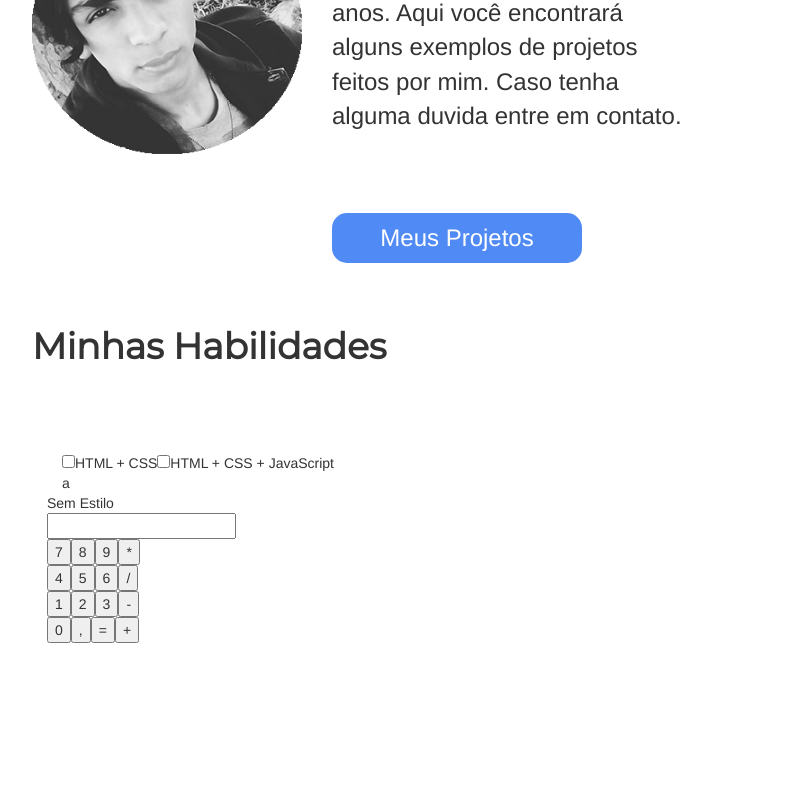
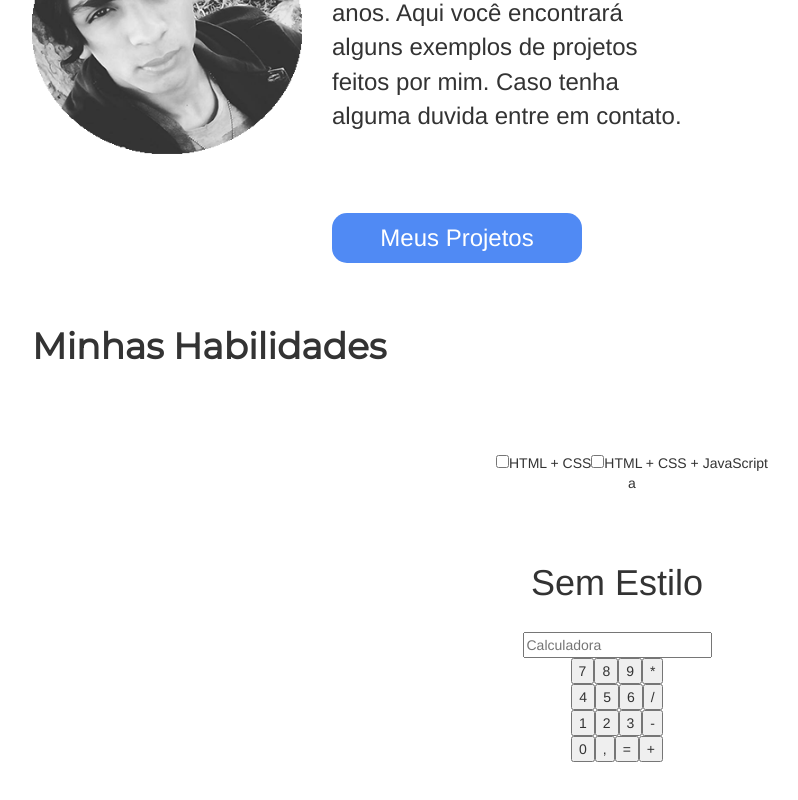
Before and after one commit to duansydor/portfolio, a React (Create React App) app: page /#/ in a window 1280 px wide. Shown: the part 402-1202 px from the top of the page, without its empty margins (53-851 px from the left). Built offline with nearby package versions, Linux system fonts and the light colour scheme.

Commit message:
added styles to calculator

```diff
--- a/src/assets/css/App.scss
+++ b/src/assets/css/App.scss
@@ -256,3 +256,46 @@ Image projetos singlepage
     }
   }
 }
+
+
+/******************************
+Calculator
+*******************************/
+.calcTitle{
+  font-weight: 400;
+}
+.calcTitle.true{
+  font-weight: 600;
+}
+.input.true{
+  input{
+    width:239px;
+    transition: .4s;
+    border:none;
+    border-radius: 15px;
+    background:lightgrey;
+    padding: 10px;
+  }
+
+}
+.btncontainer.true{
+  display: flex;
+  justify-content: center;
+  div{
+    display: flex;
+    flex-direction: column;
+    input[type="button"]{
+      transition:.3s;
+      border-radius: 15px;
+      border:none;
+      padding: 10px;
+      width: 50px;
+      margin:5px;
+      background:lightblue;
+      &:hover{
+        background:rgb(87, 117, 172);
+        color:white;
+      }
+    }
+  }
+}
--- a/src/components/Calculator.js
+++ b/src/components/Calculator.js
@@ -12,12 +12,16 @@ function Calculator(props){
     let { withCss } = props;
     return(
         <div className='container'>
+            <center>
             <CalcStyle/>
-            {withCss?"Com Estilo":"Sem Estilo"}
-            <div>
-                <input type="text"/>
+            <br/>
+            <br/>
+            <div className={`calculator ${withCss}`}>
+                <h1 className={`calcTitle ${withCss}`}>{withCss?"Com Estilo":"Sem Estilo"}</h1>
+                <div className={`input ${withCss}`}>
+                    <input placeholder="Calculadora" type="text"/>
                 </div>
-            <div>
+                <div className={`btncontainer ${withCss}`}>
                     <div>
                         <input type="button" value="7"/>
                         <input type="button" value="8"/>
@@ -25,7 +29,7 @@ function Calculator(props){
                         <input type="button" value="*"/>
                     </div>
 
-                <div>
+                    <div >
                         <input type="button" value="4"/>
                         <input type="button" value="5"/>
                         <input type="button" value="6"/>
@@ -48,6 +52,8 @@ function Calculator(props){
                     </div>
                 </div>
                 </div>
+            </center>
+        </div>
     );
 }
 const mapStateToProps = store => ({
--- a/src/pages/Home.js
+++ b/src/pages/Home.js
@@ -1,3 +1,4 @@
+
 import React from 'react';
 import profile from '../assets/img/profile.png';
 import Calculator from '../components/Calculator.js';
```
Lines whose indentation alone changed are shown as unchanged.
